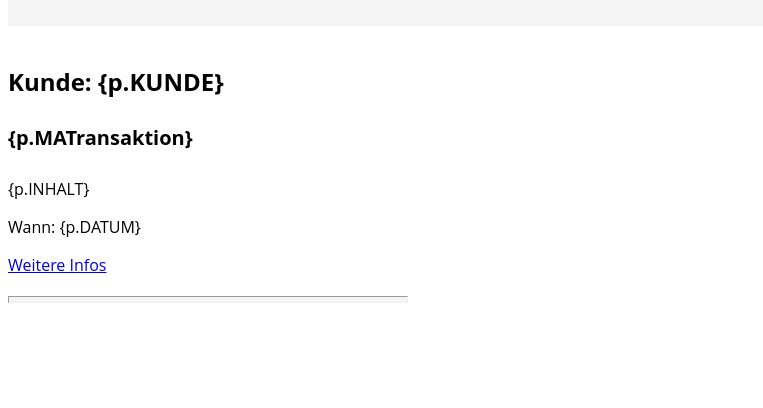
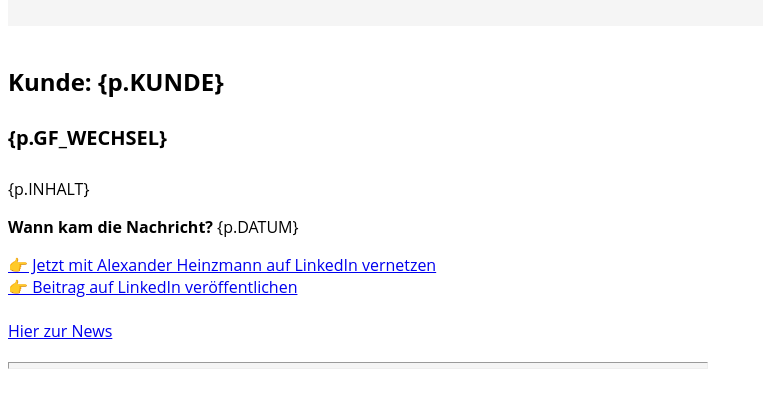
Before and after one commit to therealchrisbrown/twitter-post-scraper, a plain HTML site: page index.html in a window 1280 px wide. Shown: the part 132-540 px from the top of the page, without its empty margins (0-763 px from the left). Drawn offline with Linux system fonts and the light colour scheme.

Commit message:
added linkedin setup

```diff
--- a/index.html
+++ b/index.html
@@ -6,13 +6,17 @@
             <h3 style="font-family:Open Sans, 'Open Sans', Times, serif;">Was ist seit gestern wichtiges passiert? Hier kommt dein Daily Report.</h3>
         </div>
         <div style="font-family:Open Sans, 'Open Sans', Times, serif;padding:15px 0px">
-            <div style="height: 500px;width:400px">
+            <div style="height: 500px;width:700px">
                 <div style="text-align:left;">
                     <h3 style="font-size:24px">Kunde: {p.KUNDE}</h3>
-                    <h4 style="font-size:20px">{p.MATransaktion}</h4>
+                    <h4 style="font-size:20px">{p.GF_WECHSEL}</h4>
                     <p style="font-size:16px">{p.INHALT} </p>
-                    <p style="font-size:16px"> Wann: {p.DATUM}</p>
-                    <a href={p.QUELLE}>Weitere Infos</a>
+                    <p style="font-size:16px"> <b>Wann kam die Nachricht?</b> {p.DATUM}</p>
+                    <a style="font-size:16px" href="https://www.linkedin.com/search/results/all/?keywords=Alexander%20Heinzmann%20BPD%20Immobilien&origin=GLOBAL_SEARCH_HEADER&sid=1Ny"><span>
+                        &#128073;</span> Jetzt mit Alexander Heinzmann auf LinkedIn vernetzen</a><br>
+                    <a style="font-size:16px" href="https://www.linkedin.com/feed/"><span> </span>
+                        &#128073;</span> Beitrag auf LinkedIn veröffentlichen</a><br><br>
+                    <a href={p.QUELLE}>Hier zur News</a>
                 </div>
                 <hr style="background-color:#f5f5f5;height:5px;margin:20px 0px;">
             </div>
```
